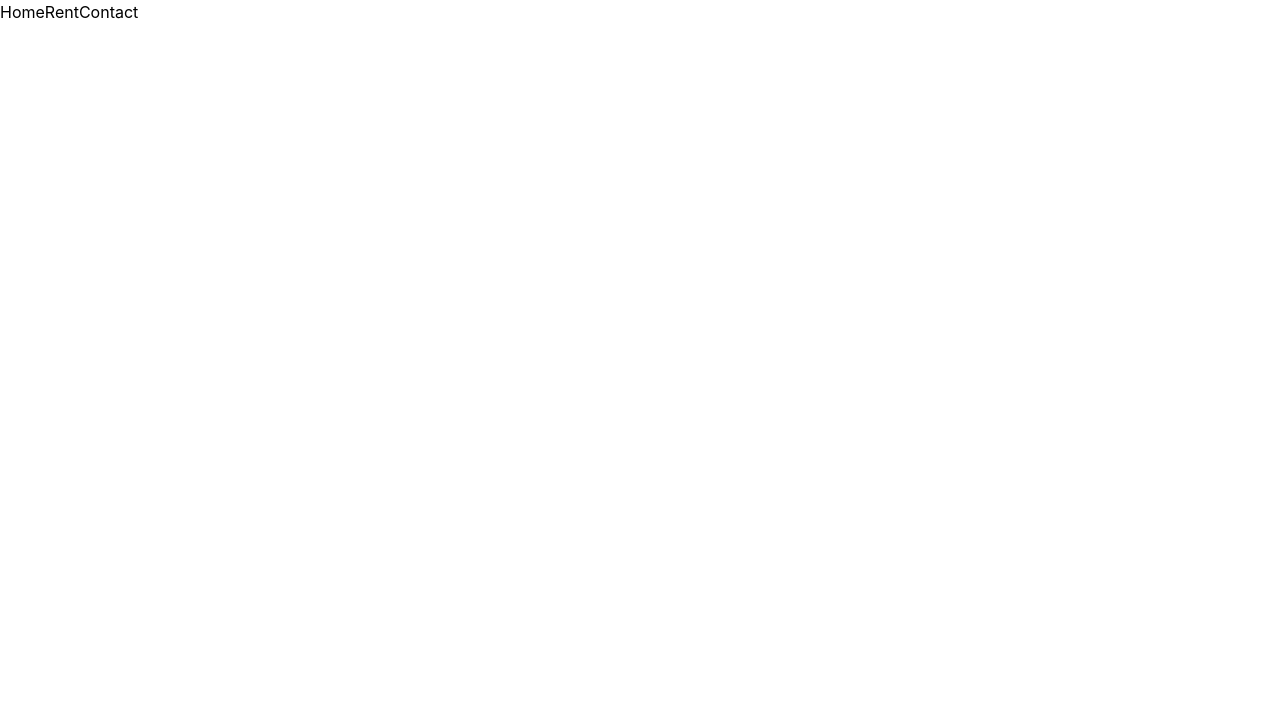
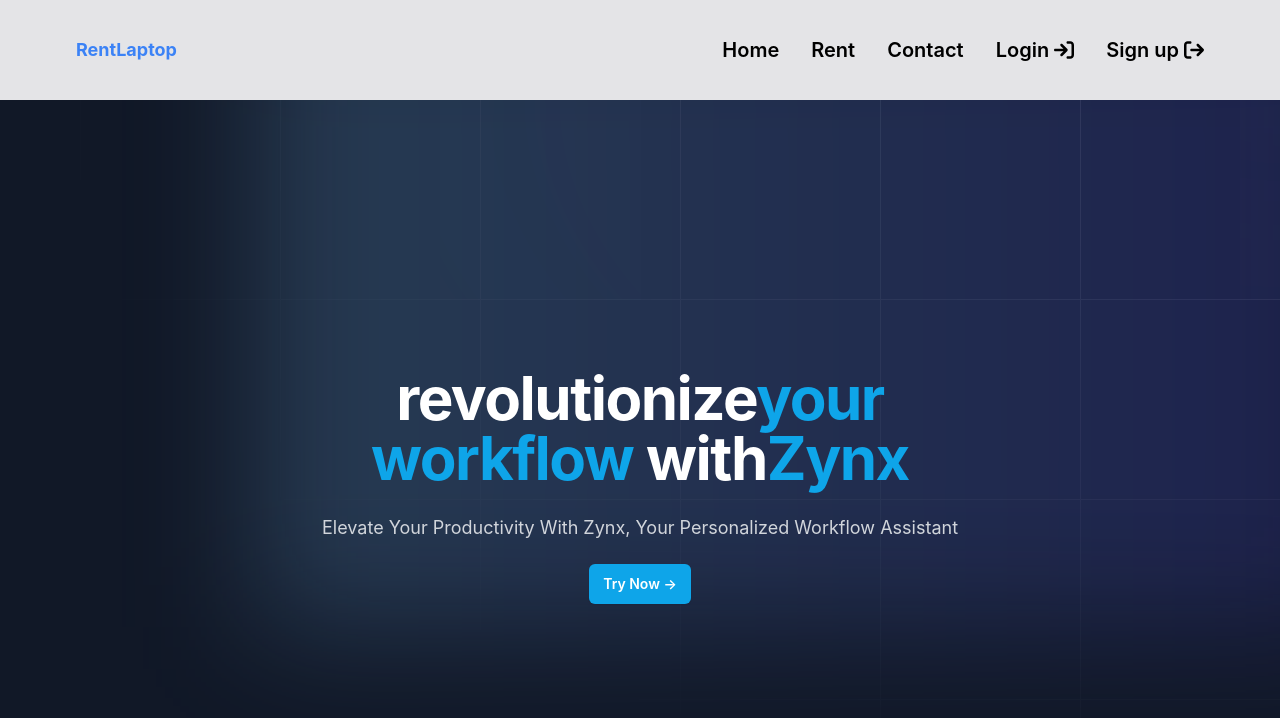
Before and after one commit to Charles-La-Gratte/rentlaptop, a React (Create React App) app: page / in a window 1280 px wide. Shown: the top 718 px of the page. Built offline with nearby package versions, Linux system fonts and the light colour scheme.

Commit message:
work on the HeroSection

```diff
--- a/package.json
+++ b/package.json
@@ -3,6 +3,11 @@
   "version": "0.1.0",
   "private": true,
   "dependencies": {
+    "@fortawesome/fontawesome-svg-core": "^6.7.2",
+    "@fortawesome/free-brands-svg-icons": "^6.7.2",
+    "@fortawesome/free-regular-svg-icons": "^6.7.2",
+    "@fortawesome/free-solid-svg-icons": "^6.7.2",
+    "@fortawesome/react-fontawesome": "^0.2.2",
     "@reduxjs/toolkit": "^2.8.2",
     "@testing-library/dom": "^10.4.0",
     "@testing-library/jest-dom": "^6.6.3",
--- a/src/components/HeroSection.jsx
+++ b/src/components/HeroSection.jsx
@@ -2,9 +2,46 @@ import React from 'react'
 
 const HeroSection = () => {
   return (
-    <div>
-
+    <div class="relative isolate overflow-hidden bg-gray-900">
+  <svg
+    class="absolute inset-0 -z-10 h-full w-full stroke-white/10 [mask-image:radial-gradient(100%_100%_at_top_right,white,transparent)]"
+    aria-hidden="true">
+    <defs>
+      <pattern id="983e3e4c-de6d-4c3f-8d64-b9761d1534cc" width="200" height="200" x="100%" y="-1"
+        patternUnits="userSpaceOnUse">
+        <path d="M.5 200V.5H200" fill="none"></path>
+      </pattern>
+    </defs>
+    <svg x="50%" y="-1" class="overflow-visible fill-gray-800/20">
+      <path d="M-200 0h201v201h-201Z M600 0h201v201h-201Z M-400 600h201v201h-201Z M200 800h201v201h-201Z"
+        stroke-width="0"></path>
+    </svg>
+    <rect width="100%" height="100%" stroke-width="0" fill="url(#983e3e4c-de6d-4c3f-8d64-b9761d1534cc)"></rect>
+  </svg>
+  <div
+    class="absolute left-[calc(50%-4rem)] top-10 -z-10 transform-gpu blur-3xl sm:left-[calc(50%-18rem)] lg:left-48 lg:top-[calc(50%-30rem)] xl:left-[calc(50%-24rem)]"
+    aria-hidden="true">
+    <div class="aspect-[1108/632] w-[69.25rem] bg-gradient-to-r from-[#80caff] to-[#4f46e5] opacity-20"
+      >
     </div>
+  </div>
+  <div class="mt-[-50px] flex h-screen items-center justify-center">
+    <div class="max-w-full flex-shrink-0 px-4 text-center lg:mx-0 lg:max-w-3xl lg:pt-8">
+      <h1 class="mt-10 text-5xl font-bold tracking-tight text-white sm:text-6xl">
+        revolutionize
+        <span class="text-sky-500">your workflow</span> with
+        <span class="text-sky-500">Zynx</span>
+      </h1>
+      <p class="mt-6 text-lg leading-8 text-gray-300">Elevate Your Productivity With Zynx, Your Personalized Workflow
+        Assistant</p>
+      <div class="mt-5 flex items-center justify-center gap-x-6">
+        <a href="/register"
+          class="rounded-md bg-sky-500 px-3.5 py-2.5 text-sm font-semibold text-white shadow-sm hover:bg-sky-400 focus-visible:outline focus-visible:outline-2 focus-visible:outline-offset-2 focus-visible:outline-sky-400"
+          rel="noreferrer">Try Now →</a>
+      </div>
+    </div>
+  </div>
+</div>
   )
 }
 
--- a/src/components/NavBar.jsx
+++ b/src/components/NavBar.jsx
@@ -1,18 +1,65 @@
 import React from "react";
 import { Link } from "react-router-dom";
+import { FontAwesomeIcon } from '@fortawesome/react-fontawesome';
+import { faSignIn } from '@fortawesome/free-solid-svg-icons';
+import { faSignOut } from '@fortawesome/free-solid-svg-icons';
+
 
 const NavBar = () => {
   return (
-      <div className='flex justify-between items-center mb-5'>
-        <Link to="/" className='text-xl font-semibold'>
+    <div>
+      <nav className="bg-white-800 p-4">
+        <div className="container mx-auto flex justify-between items-center">
+          <div className="text-blue-500 text-lg font-bold">RentLaptop</div>
+          <div className="block lg:hidden">
+            <button className="text-white focus:outline-none">
+              <svg
+                className="h-6 w-6"
+                fill="none"
+                strokeLinecap="round"
+                strokeLinejoin="round"
+                strokeWidth="2"
+                viewBox="0 0 24 24"
+                //strokeLinecap="currentColor"
+              >
+                <path d="M4 6h16M4 12h16m-7 6h7"></path>
+              </svg>
+            </button>
+          </div>
+          <div className="hidden lg:flex space-x-8">
+            <Link
+              to="/"
+              className="text-xl font-semibold text-black-300 hover:text-blue-600"
+            >
               Home
             </Link>
-        <Link to="/rent" className='text-xl font-semibold'>
+            <Link
+              to="/rent"
+              className="text-xl font-semibold text-black-300 hover:text-blue-600"
+            >
               Rent
             </Link>
-        <Link to="/contact" className='text-xl font-semibold'>
+            <Link
+              to="/contact"
+              className="text-xl font-semibold text-black-300 hover:text-blue-600"
+            >
               Contact
             </Link>
+            <Link
+              to="/Login"
+              className="text-xl font-semibold text-black-300 hover:text-blue-600"
+            >
+              Login   <FontAwesomeIcon icon={faSignIn} />
+            </Link>
+            <Link
+              to="/contact"
+              className="text-xl font-semibold text-black-300 hover:text-blue-600"
+            >
+              Sign up  <FontAwesomeIcon icon={faSignOut} />
+            </Link>
+          </div>
+        </div>
+      </nav>
     </div>
   );
 };
--- a/tailwind.config.js
+++ b/tailwind.config.js
@@ -1,6 +1,8 @@
 /** @type {import('tailwindcss').Config} */
 module.exports = {
-  content: [],
+  content: [
+    "./src/**/*.{js,jsx,ts,tsx}",
+  ],
   theme: {
     extend: {},
   },
```
Also changed, not shown: 1 other file (tests, documents, lock files or other folders). Lines whose indentation alone changed are shown as unchanged.
